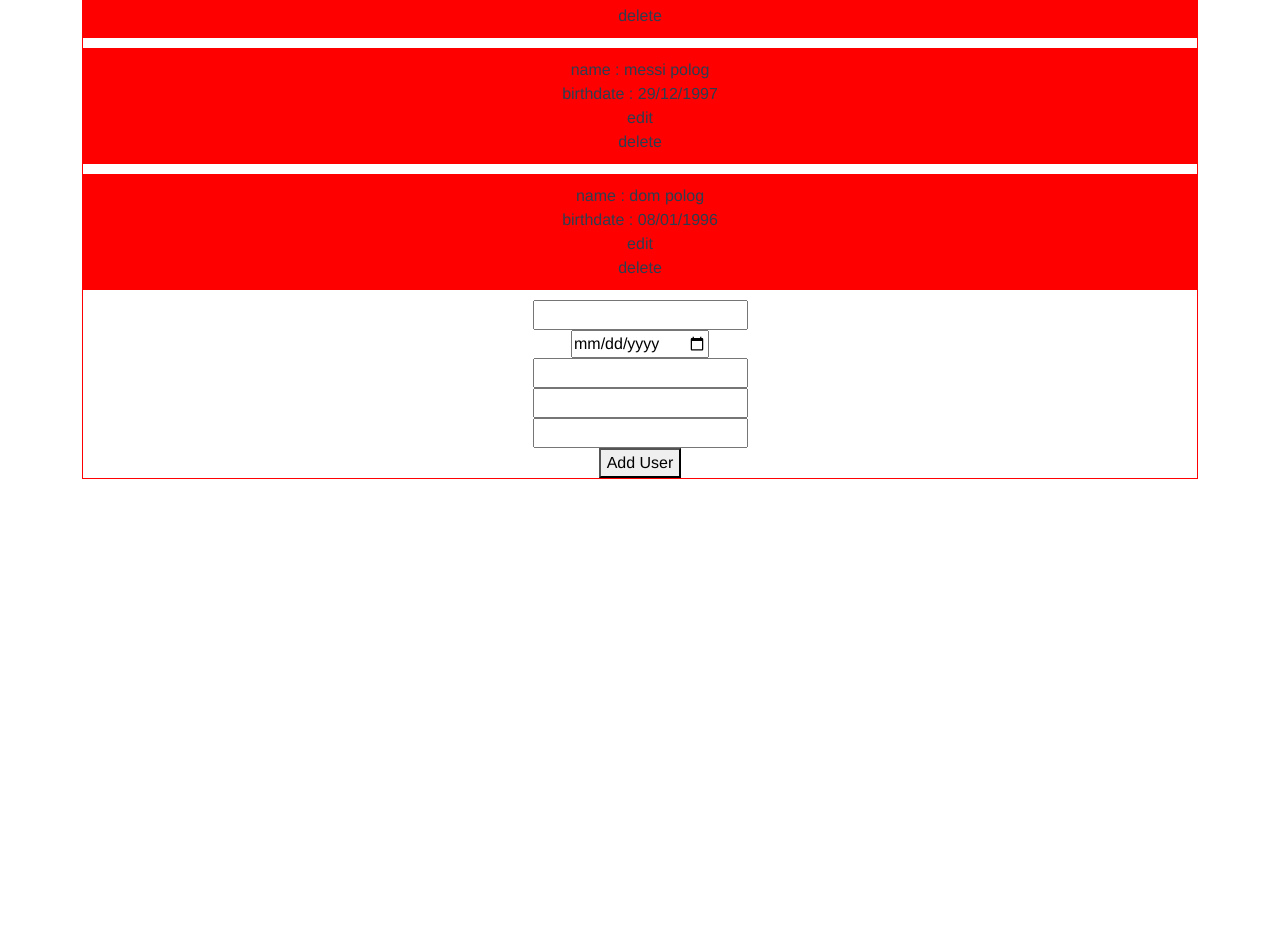
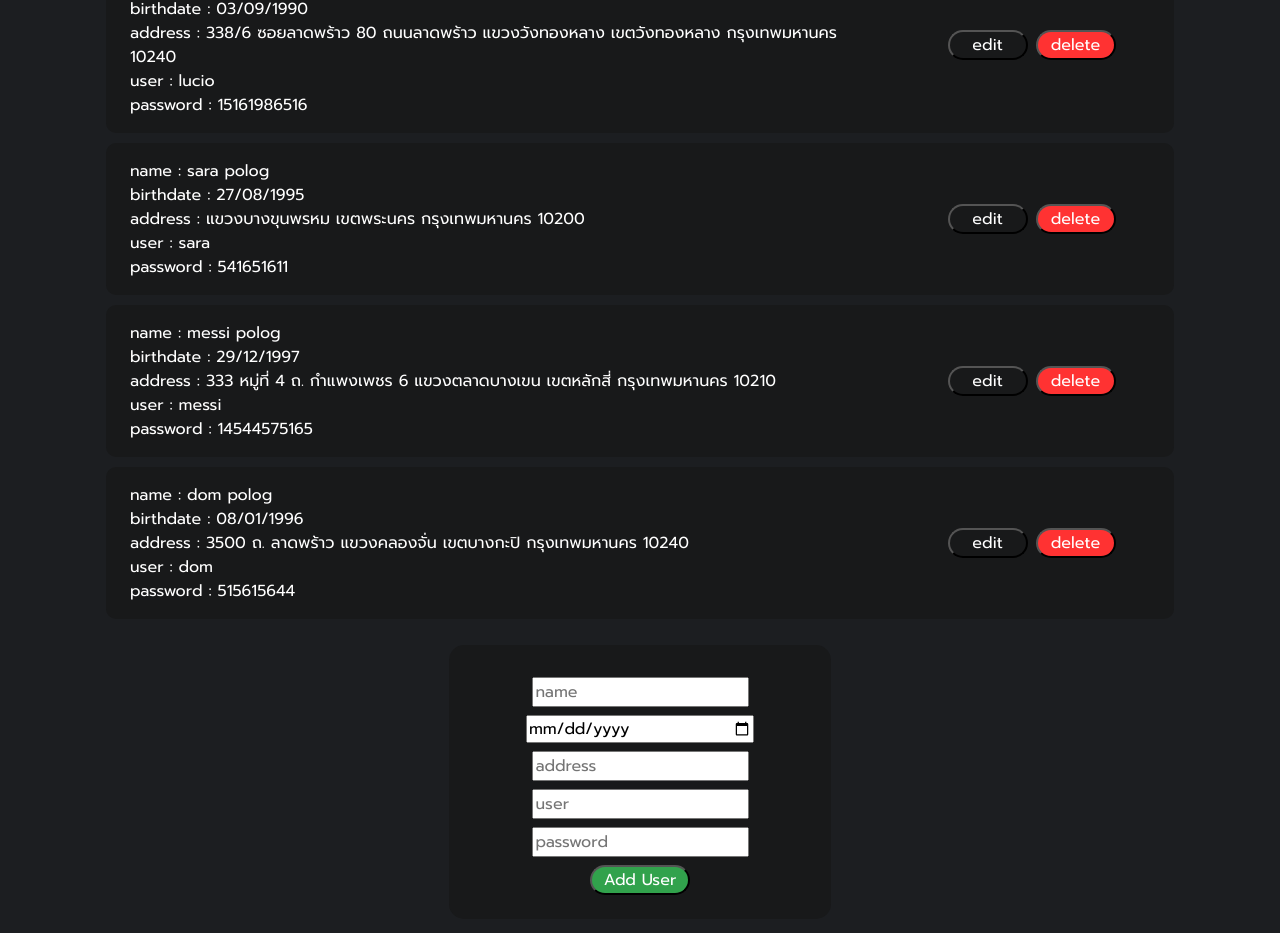
Before and after one commit to Methawut1996/project-vue-ts, a Vue app: page / in a window 1280 px wide. Shown: the part 365-1298 px from the top of the page. Before the commit the page ends 844 px from the top, so only its background shows below. Built offline with nearby package versions, Linux system fonts and the light colour scheme.

Commit message:
update28/5

```diff
--- a/src/App.vue
+++ b/src/App.vue
@@ -1,5 +1,5 @@
 <template>
-  <!-- <Navbar /> -->
+  <Navbar />
   <!-- <sidebar /> -->
   <div><router-view /></div>
 </template>
@@ -17,24 +17,11 @@ export default defineComponent({
 });
 </script>
 <style>
+@import url('https://fonts.googleapis.com/css2?family=Prompt:wght@200;300;400;500;600;700;800;900&display=swap');
 #app {
-  font-family: Avenir, Helvetica, Arial, sans-serif;
-  -webkit-font-smoothing: antialiased;
-  -moz-osx-font-smoothing: grayscale;
+  font-family: Prompt, Helvetica, Arial, sans-serif;
   text-align: center;
-  color: #2c3e50;
 }
 
-nav {
-  padding: 30px;
-}
 
-nav a {
-  font-weight: bold;
-  color: #2c3e50;
-}
-
-nav a.router-link-exact-active {
-  color: #42b983;
-}
 </style>
--- a/src/views/Profile.vue
+++ b/src/views/Profile.vue
@@ -1,55 +1,79 @@
 <template>
+  <div class="profile-main">
     <div class="container">
       <div class="style-border">
+        <h1>ข้อมูลผู้ใช้งาน</h1>
         <div class="main-profile">
-        <div class="icon-profile"><img src="" alt="" /></div>
           <!-- <div class="name">{{ profile }}</div> -->
           <div
+            class="data-profile"
             v-for="(x, n) of profile"
             :key="'profile' + n"
-          style="background-color: red; padding: 10px 5px; margin: 10px 0"
           >
             <!-- {{ x }} -->
+            <div class="row">
+              <div class="col-9">
+                <div class="data-profile-content">
                   <div>name : {{ x.name }}</div>
                   <div>birthdate : {{ x.birthdate }}</div>
+                  <div>address : {{ x.address }}</div>
+                  <div>user : {{ x.user }}</div>
+                  <div>password : {{ x.password }}</div>
+                </div>
+              </div>
+              <div class="col-3 m-auto">
+                <div class="button-edit-main">
+                  <button class="button-edit-content">
                     <div @click="editProfile(n, x)">edit</div>
+                  </button>
+                  <button class="button-delete-content">
                     <div @click="deleteProfile(n)">delete</div>
+                  </button>
                 </div>
-        <div class="row" v-if="isEdit">
-          <div class="col-12">
+              </div>
+            </div>
+          </div>
+
+          <div class="row justify-content-center" v-if="isEdit">
+            <div class="input-data-main">
+            <div class="input-data-content">
               <input type="text" v-model="profileData.name" />
             </div>
-          <div class="col-12">
-            <input type="date" v-model="profileData.birthdate" />
+            <div class="input-data-content">
+              <input class="input-date" type="date" v-model="profileData.birthdate" />
             </div>
-          <div class="col-12">
+            <div class="input-data-content">
               <input type="textarea" v-model="profileData.address" />
             </div>
-          <div class="col-12">
+            <div class="input-data-content">
               <input type="text" v-model="profileData.user" />
             </div>
-          <div class="col-12">
+            <div class="input-data-content">
               <input type="password" v-model="profileData.password" />
             </div>
             <div><button @click="addData">Add User</button></div>
           </div>
-        <div class="row" v-else>
-          <div class="col-12">
-            <input type="text" v-model="profileData.name" />
         </div>
-          <div class="col-12">
-            <input type="date" v-model="profileData.birthdate" />
+          <div class="row justify-content-center" v-else>
+            <div class="input-data-main">
+            <div class="input-data-content">
+              <input type="text" placeholder="name" v-model="profileData.name"/>
             </div>
-          <div class="col-12">
-            <input type="textarea" v-model="profileData.address" />
+            <div class="input-data-content ">
+              <input class="input-date" type="date" v-model="profileData.birthdate" />
             </div>
-          <div class="col-12">
-            <input type="text" v-model="profileData.user" />
+            <div class="input-data-content">
+              <input type="textarea" placeholder="address" v-model="profileData.address" />
             </div>
-          <div class="col-12">
-            <input type="password" v-model="profileData.password" />
+            <div class="input-data-content">
+              <input type="text" placeholder="user" v-model="profileData.user" />
             </div>
-          <div><button @click="addData">Add User</button></div>
+            <div class="input-data-content">
+              <input type="password" placeholder="password" v-model="profileData.password" />
+            </div>
+            <div><button class="button-add-comtent" @click="addData">Add User</button></div>
+          </div>
+        </div>
         </div>
       </div>
     </div>
@@ -94,7 +118,64 @@ export default {
 </script>
 
 <style lang="scss">
+.profile-main {
+  color: white;
+  background-color: #1c1e21;
+  h1 {
+    color: white;
+    margin: 1rem 0;
+  }
   .style-border {
-  border: 1px solid red;
+    padding: 1.5rem;
+  }
+  .data-profile {
+    background-color: #18191a;
+    padding: 1rem 1.5rem;
+    margin: 10px 0;
+    color: white;
+    border-radius: 10px;
+    .data-profile-content {
+      text-align: start;
+    }
+    .button-edit-main {
+      button {
+        width: 80px;
+        margin: 0 0.25rem;
+        border-radius: 15px;
+      }
+      .button-edit-content {
+        background: bottom;
+        div {
+          color: white;
+        }
+      }
+      .button-delete-content {
+        background: rgb(255, 50, 50);
+        div {
+          color: white;
+        }
+      }
+    }
+  }
+  .button-add-comtent{
+    width: 100px;
+    border-radius: 15px;
+    background: #31a24c;
+    color:rgb(255, 255, 255);
+  }
+  .input-data-main{
+    background-color: #18191a;
+    width: 35%;
+    padding: 1.5rem;
+    border-radius: 15px;
+    margin: 1rem 0;
+    .input-data-content{
+    margin: 0.5rem 0;
+  }
+  .input-date{
+    width: 228px;
+  }
+  }
+
 }
 </style>
```
Lines whose indentation alone changed are shown as unchanged.
